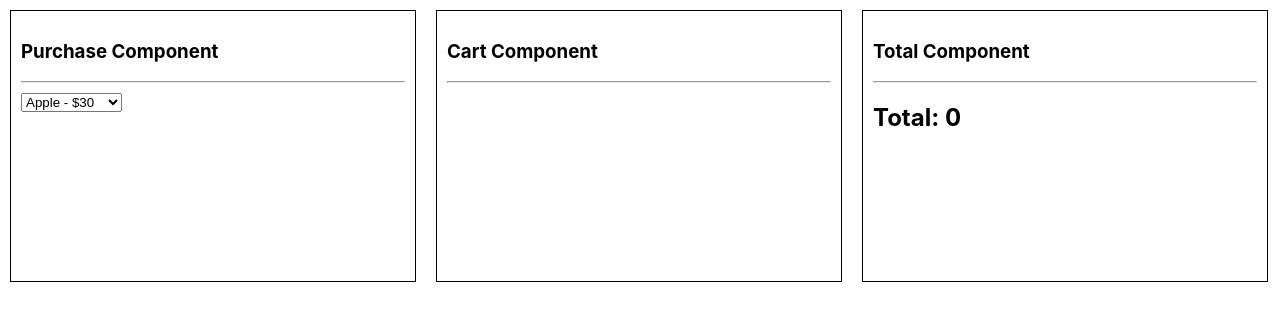
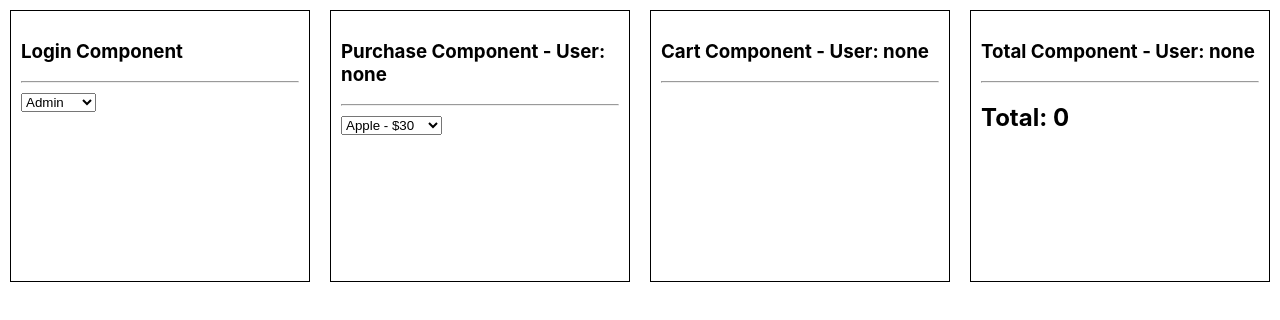
Before and after one commit to aarush123/react-practice, a React (Create React App) app: page / in a window 1280 px wide. Shown: the top 320 px of the page. Built offline with nearby package versions, Linux system fonts and the light colour scheme.

Commit message:
combining reducers

```diff
--- a/src/App.js
+++ b/src/App.js
@@ -11,6 +11,7 @@ import { Routes, Route, Link, Redirect} from "react-router-dom";
 // import Buttons from './components/Buttons';
 import { useState, useCallback } from 'react';
 import TotalContext from "./store/Total-Context";
+import Login from "./components/Login";
 // import HeaderSection from './components/HeaderSection.js';
 // import CounterSection from './components/CounterSection';
 // import FlagSection from './components/FlagSection';
@@ -492,7 +493,7 @@ to create the redux application
 npx create-react-app name-of-app --template redux
 
 1. Create the global Store and Reducer
-2. use the <Provider> to pass/provide the store data --- generally when we have to make the provider then we wrap the app component in Provider..
+2. use the <Provider> to pass/provide the store data --- generally when we have to make the provider then we wrap the app component inside of index.js in Provider..
 3. Access the store data at component level --- to use the data on component level.. we can either use the useSelector() or useStore() hook or connect() in case of class based components
 4. Dispatch actions if there are any events --
 
@@ -509,7 +510,7 @@ import Provider from 'react-redux';
   <App />
 </Provider>
 
-The above provider component takes in store as an prop which is the global store that I have created using
+The above provider component takes in store as a prop which is the global store that I have created using
 createStore(reducer) method of redux
 
 ---------- difference between useStore() and useSelector() hook ?------------------------
@@ -518,6 +519,24 @@ useStore() hook returns the entire store however useSelector() hook returns the
 
 */
 
+/*
+    to create the local store we will use the createStore() method of Redux,
+    it returns the store object.. i.e, the global state
+    for eex.
+    const store = createStore(reducer);
+    in the above application the constant store will contain the created global store, it takes in only one argument which is a function which is considered as reducer ..
+
+    Note:- a reducer function will actually become the reducer when you pass it as an argument to the createStore() method
+
+    this means that we will have to create the reducer method first and then pass it to createStore() as an argument..
+
+*/
+
+/*
+the below function is the createStore method of Redux which is going to take reducer as an argument and as already discussed above, the reducer function has to be made before createStore function so that it can be passed to it..
+
+basically store is created and it has the reducer function as an argument which has the initial state and which is going change on event
+*/
 
 const App = () => {
   const [demo, setDemo] = useState(0);
@@ -539,6 +558,7 @@ const App = () => {
   // }
   return (
     <div className = "mainApp_row_class">
+      <Login/>
       <Purchase
             // selectChange={selectChange}
       />
@@ -553,3 +573,30 @@ const App = () => {
 }
 
 export default App;
+
+
+/*
+  ------------------------------------------- COMBINING THE REDUCERS -----------------------
+
+now when there are multiple reducer functions then we can combine them for our convenience as managing state in just one reducer function can be very hectic.. now in order to implement this there are certain methods that are defined..
+
+step 1. import the combineReducer method from 'react-redux'.. now this combineReducer is going to take in a function which takes in object.. the object's key is my identifier and the value is the actual name of the reducer function .. so let us say that if there are two reducer functions .. these two functions are actually imported from the reducer functions that I have created.. there I am not using the createStore.. I am using createStore after combining the functions..
+const rootStore = combineReducers({
+  lr: LoginReducer,
+  pr: ProductReducer
+});
+
+const store = createStore(rootStore) (this rootStore is the name of the combined function)
+
+the above two code snippets has to be there in the index.js file.. in the main directory and make sure that you are not creating the store in the reducer function's files..
+
+now the reducer function will just be exported and it will be imported in the index.js file as there only we are creating the provider component which takes in store as a component.. so the store that has been created in the line 571, that  is going to work as a prop..
+
+there we will have to import certain things from redux
+import { combineReducers, createStore } from 'redux';
+
+and in every component wherever I am using the useSelector hook.. the function will be replaced as such ..
+
+state => state.lr.whateverIsTheNameOfTheState
+
+*/
--- /dev/null
+++ b/src/components/Login.js
@@ -0,0 +1,32 @@
+import React, { useEffect } from 'react'
+import {useSelector, useDispatch} from 'react-redux';
+const Login = () => {
+    const login = useSelector(state=>state.lr.loginUsersState);
+    const dispatch = useDispatch();
+    const changeUser = (e) => {
+        let selectedUser = e.target.options[e.target.selectedIndex].text;
+        dispatch({
+            type: "Change User",
+            payLoad: selectedUser
+        })
+    }
+  return (
+      <>
+      <div className="card">
+        <h3>Login Component</h3>
+        <hr/>
+        <select onChange={(e)=>changeUser(e)}>
+            {
+            login.map((userValue)=>{
+                return(
+                <option key={Math.random()} value={userValue}>{userValue}</option>
+                )
+            })
+            }
+        </select>
+        </div>
+    </>
+  )
+}
+
+export default Login
--- a/src/components/Shopping/Cart.js
+++ b/src/components/Shopping/Cart.js
@@ -5,7 +5,8 @@ import DeleteIcon from '@mui/icons-material/Delete';
 
 const Cart = () => {
   const dispatch = useDispatch();
-  const itemChosen = useSelector(state=>state.cart);
+  const itemChosen = useSelector(state=>state.pr.cart);
+  const loggedInUser = useSelector(state=>state.lr.loginDetails)
   const deleteLi = (index, price) => {
     console.log('function is called', index, price)
     dispatch({
@@ -15,7 +16,7 @@ const Cart = () => {
   }
   return (
     <div className="card">
-        <h3>Cart Component</h3>
+        <h3>Cart Component - User: {loggedInUser}</h3>
         <hr/>
         {itemChosen.map((product, index)=>{
           return(
--- a/src/components/Shopping/Purchase.js
+++ b/src/components/Shopping/Purchase.js
@@ -21,7 +21,8 @@ payLoad: obj, --this takes in the information that I want to pass which is obj i
 */
 const Purchase = () => {
     const dispatch = useDispatch();
-    const products = useSelector(state=>state.products);
+    const products = useSelector(state=>state.pr.products);
+    const loginUser = useSelector(state=>state.lr.loginDetails);
     const selectChange = (e) => {
         let pName = e.target.options[e.target.selectedIndex].text;
         let price = e.target.value;
@@ -34,7 +35,7 @@ const Purchase = () => {
     }
     return (
     <div className="card">
-        <h3>Purchase Component</h3>
+        <h3>Purchase Component - User: {loginUser}</h3>
          <hr/>
 
         <select
--- a/src/components/Shopping/Total.js
+++ b/src/components/Shopping/Total.js
@@ -1,15 +1,16 @@
 import React from 'react'
 import "../../App.css";
 // import { useContext } from 'react';
+import { useSelector } from 'react-redux';
 
-import { useSelector } from 'react-redux';
+
 const Total = () => {
-  const Total = useSelector(state=>state.total);
-
+  const Total = useSelector(state=>state.pr.total);
+  const loggedInUser = useSelector(state=>state.lr.loginDetails)
   return (
 
           <div className="card">
-          <h3>Total Component</h3>
+          <h3>Total Component - User: {loggedInUser}</h3>
           <hr/>
           <h2>Total: {Total}</h2>
         </div>
--- a/src/index.js
+++ b/src/index.js
@@ -6,7 +6,14 @@ import App from './App';
 import reportWebVitals from './reportWebVitals';
 import { BrowserRouter } from "react-router-dom";
 import { Provider } from 'react-redux';
-import store from './store/Store';
+import { combineReducers, createStore } from 'redux';
+import LoginReducer from './store/LoginReducer';
+import ProductReducer from './store/ProductReducer';
+const rootStore = combineReducers({
+  lr: LoginReducer,
+  pr: ProductReducer
+})
+const store = createStore(rootStore);
 
 /*
 Here I am importing the Provider function react redux which has to be wrapped around the entire App.js component so that I can access the global store on any level of the entire project..
--- a/src/store/Store.js
+++ b/src/store/LoginReducer.js
@@ -17,14 +17,13 @@ import { createStore } from "redux";
 
 
 const initialData = {
-    products: [
-        {pName:'Apple',price:30},
-        {pName:'Banana',price:3},
-        {pName:'Orange',price:10},
-        {pName:'Grapes',price:8}
+
+    loginUsersState : [
+        'Admin',
+        'Manager',
+        'User'
     ],
-    cart: [],
-    total: 0
+    loginDetails : "none"
 }
 /*
 In the below example, I am creating the reducer function which takes in two parameter.. 1st is State and 2nd is Action
@@ -37,22 +36,12 @@ now this is the event handler for my global state changed..
 
 
 */
-const reducer = (state = initialData, action) => {
-    console.log(action);
-    if(action.type === "PURCHASE"){
-        return{
-            ...state,
-            cart: [...state.cart, action.payLoad],
-            total: state.total + parseInt(action.payLoad.price)
-        }
+const LoginReducer = (state = initialData, action) => {
 
-    }
-    if(action.type === "DELETE"){
+    if(action.type === "Change User"){
         return {
             ...state,
-            cart: state.cart.filter((i, index)=> index!== action.payLoad.index),
-            total: state.total - action.payLoad.price
-
+            loginDetails: action.payLoad
         }
     }
     // the first render for the action is going to return the initial state of the action too.. but as soon as I call the event listener(the dispatch method) in the select options change.. this action will be called and I have passed obj as payload there.. so it will be available here in the action .
@@ -65,6 +54,10 @@ the below function is the createStore method of Redux which is going to take red
 
 basically store is created and it has the reducer function as an argument which has the initial state and which is going change on event
 */
-const store = createStore(reducer);
+// const store = createStore(LoginReducer);
 
-export default store;
+export default LoginReducer;
+
+/*
+Now the reducers are supposed to be more precised and in order to do that, we create multiple reducer for better understanding
+*/
--- /dev/null
+++ b/src/store/ProductReducer.js
@@ -0,0 +1,75 @@
+// creating the global store for redux..
+
+// import { createStore } from "redux";
+
+/*
+    to create the local store we will use the createStore() method of Redux,
+    it returns the store object.. i.e, the global state
+    for eex.
+    const store = createStore(reducer);
+    in the above application the constant store will contain the created global store, it takes in only one argument which is a function which is considered as reducer ..
+
+    Note:- a reducer function will actually become the reducer when you pass it as an argument to the createStore() method
+
+    this means that we will have to create the reducer method first and then pass it to createStore() as an argument..
+
+*/
+
+
+const initialData = {
+    products: [
+        {pName:'Apple',price:30},
+        {pName:'Banana',price:3},
+        {pName:'Orange',price:10},
+        {pName:'Grapes',price:8}
+    ],
+    cart: [],
+    total: 0
+}
+/*
+In the below example, I am creating the reducer function which takes in two parameter.. 1st is State and 2nd is Action
+
+State- it contains the initial state.. like the inital state of the global data that we are making, state is going to contain that .
+
+and the reducer function will return the latest state..\
+------ action ------
+now this is the event handler for my global state changed..
+
+
+*/
+const productReducer = (state = initialData, action) => {
+    console.log(action);
+    if(action.type === "PURCHASE"){
+        return{
+            ...state,
+            cart: [...state.cart, action.payLoad],
+            total: state.total + parseInt(action.payLoad.price)
+        }
+
+    }
+    if(action.type === "DELETE"){
+        return {
+            ...state,
+            cart: state.cart.filter((i, index)=> index!== action.payLoad.index),
+            total: state.total - action.payLoad.price
+
+        }
+    }
+
+    // the first render for the action is going to return the initial state of the action too.. but as soon as I call the event listener(the dispatch method) in the select options change.. this action will be called and I have passed obj as payload there.. so it will be available here in the action .
+    console.log(state);
+    return state;
+
+}
+/*
+the below function is the createStore method of Redux which is going to take reducer as an argument and as already discussed above, the reducer function has to be made before createStore function so that it can be passed to it..
+
+basically store is created and it has the reducer function as an argument which has the initial state and which is going change on event
+*/
+// const store = createStore(productReducer);
+
+export default productReducer;
+
+/*
+Now the reducers are supposed to be more precised and in order to do that, we create multiple reducer for better understanding
+*/
```
